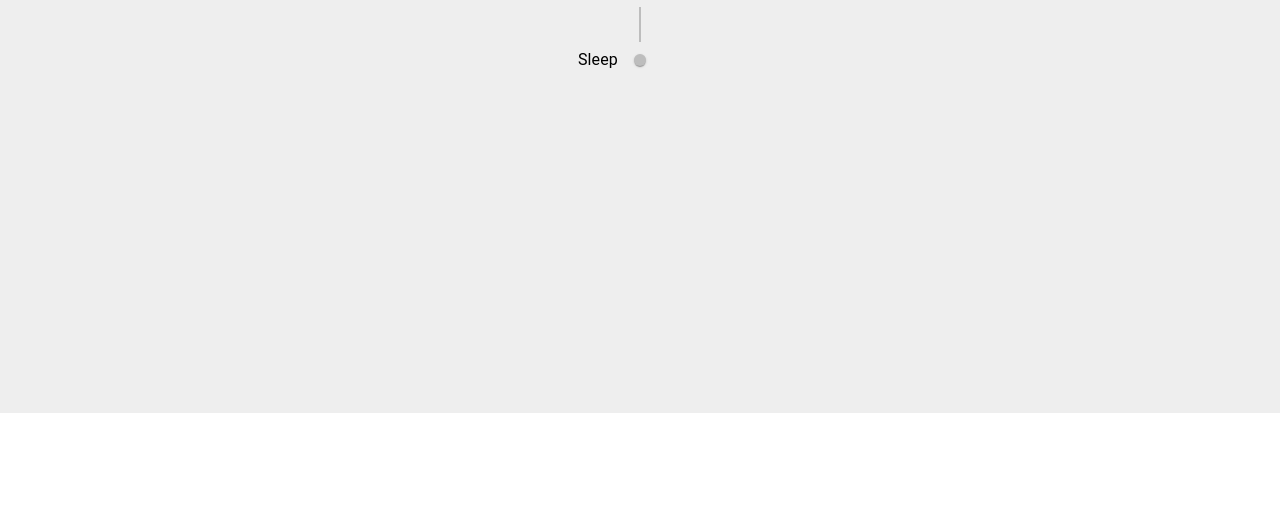
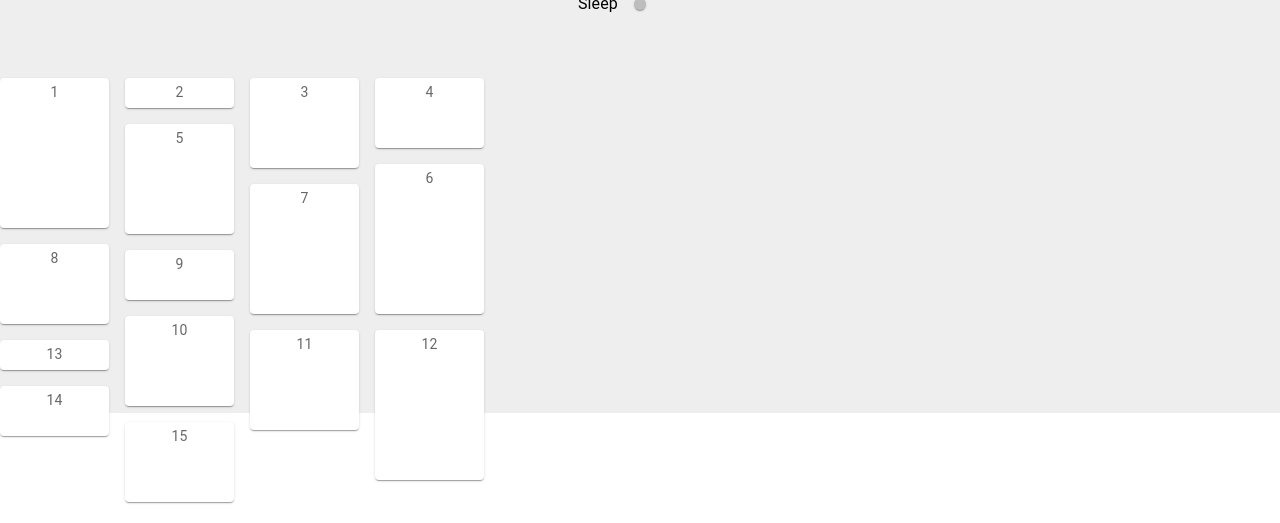
Before and after one commit to SantoshReddyBujala/Reactwebtype, a React (Create React App) app: page / in a window 1280 px wide. Shown: the part 387-910 px from the top of the page. Before the commit the page ends 800 px from the top, so only its background shows below. Built offline with nearby package versions, Linux system fonts and the light colour scheme; a web font is replaced by a local one.

Commit message:
Masonry completed

```diff
--- a/src/App.tsx
+++ b/src/App.tsx
@@ -36,6 +36,7 @@
 import MuiDate from "./components/MuiDate";
 import MuiTabs from "./components/MuiTabs";
 import MuiTimeline from "./components/MuiTimeline";
+import MuiMasonry from "./components/Masonry";
 
 const App: React.FC = () => {
   return (
@@ -44,6 +45,7 @@
       <MuiDate />
       <MuiTabs />
       <MuiTimeline />
+      <MuiMasonry />
       {/* <MuiLoadingButton /> */}
       {/* <MuiAvatar />
       <MuiBadge />
--- /dev/null
+++ b/src/components/Masonry.tsx
@@ -0,0 +1,47 @@
+import { Masonry } from "@mui/lab";
+import { Box, Paper } from "@mui/material";
+import React from "react";
+import { styled } from "@mui/material/styles";
+const heights = [
+  150,
+  30,
+  90,
+  70,
+  110,
+  150,
+  130,
+  80,
+  50,
+  90,
+  100,
+  150,
+  30,
+  50,
+  80,
+];
+
+const Item = styled(Paper)(({ theme }) => ({
+  backgroundColor: "#fff",
+  ...theme.typography.body2,
+  padding: theme.spacing(0.5),
+  textAlign: "center",
+  color: theme.palette.text.secondary,
+  ...theme.applyStyles("dark", {
+    backgroundColor: "#1A2027",
+  }),
+}));
+const MuiMasonry = () => {
+  return (
+    <Box sx={{ width: 500, minHeight: 393 }}>
+      <Masonry columns={4} spacing={2}>
+        {heights.map((height, index) => (
+          <Item key={index} sx={{ height }}>
+            {index + 1}
+          </Item>
+        ))}
+      </Masonry>
+    </Box>
+  );
+};
+
+export default MuiMasonry;
```
